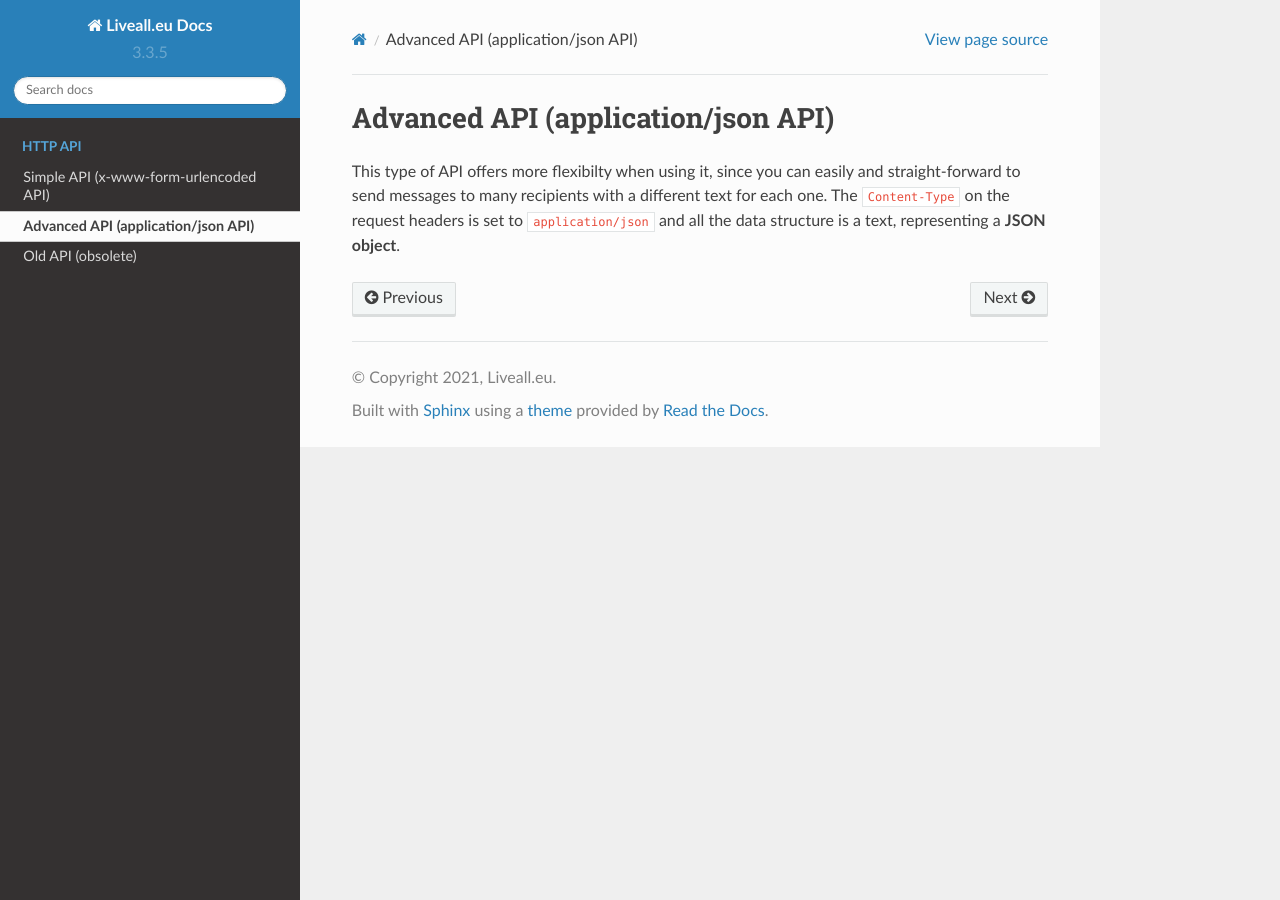
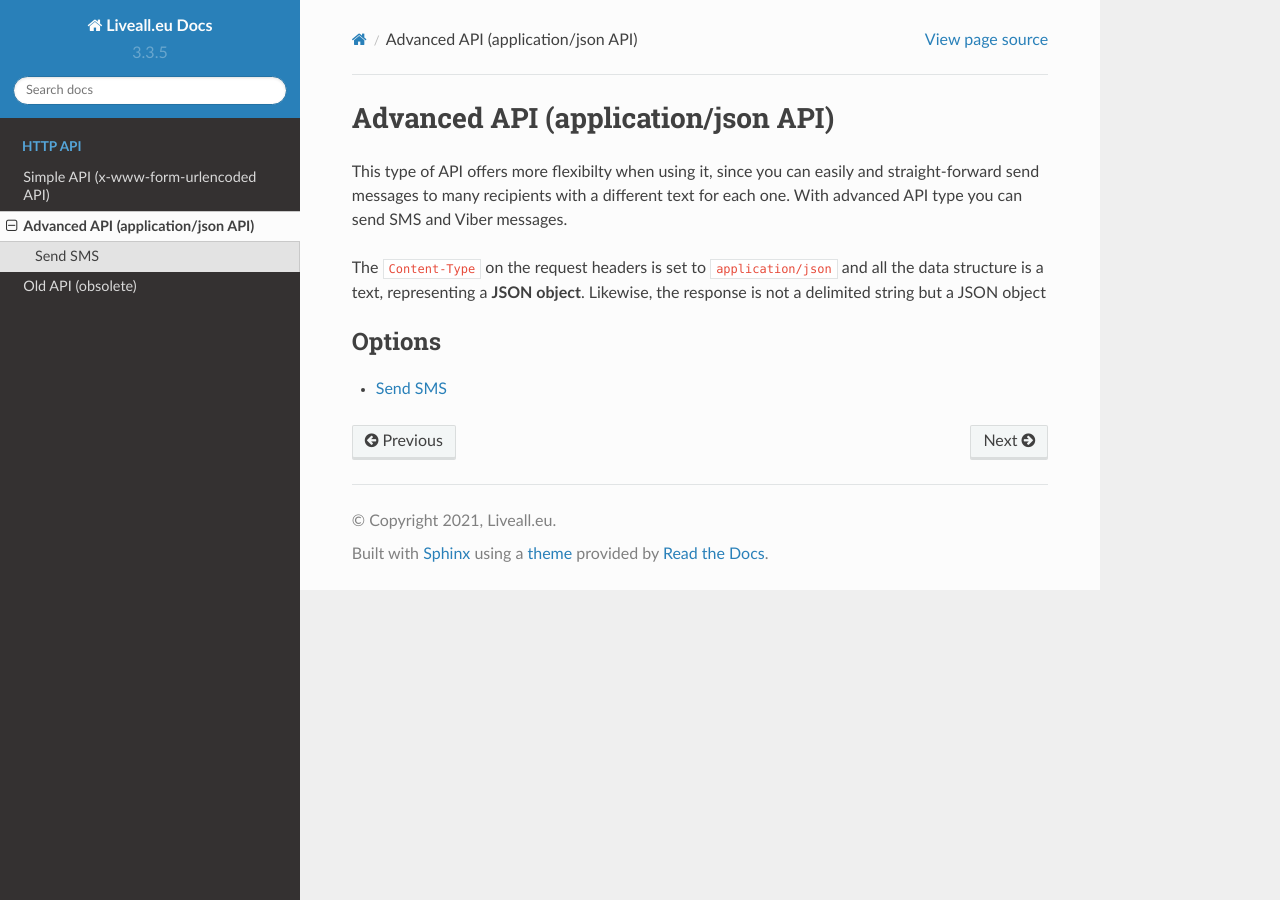
Before and after one commit to terracom/liveall.eu_docs, a Sphinx documentation site: the page built from docs/source/httpapi/application-json/index.rst, in a window 1280 px wide. Built offline with Sphinx 7.4.7 and the Read the Docs theme 2.0.0, drawn with Linux system fonts in a browser that asks for light colours.

Commit message:
202111032146

```diff
--- a/docs/source/conf.py
+++ b/docs/source/conf.py
@@ -17,6 +17,7 @@ extensions = [
     'sphinx.ext.autodoc',
     'sphinx.ext.autosummary',
     'sphinx.ext.intersphinx',
+    'sphinx.ext.autosectionlabel',
 ]
 
 # The master toctree document.
--- a/docs/source/httpapi/application-json/index.rst
+++ b/docs/source/httpapi/application-json/index.rst
@@ -1,5 +1,14 @@
 Advanced API (application/json API)
 ===================================
 
-This type of API offers more flexibilty when using it, since you can easily and straight-forward to send messages to many recipients with a different text for each one.
+This type of API offers more flexibilty when using it, since you can easily and straight-forward send messages to many recipients
+with a different text for each one. With advanced API type you can send SMS and Viber messages.
+
 The ``Content-Type`` on the request headers is set to ``application/json`` and all the data structure is a text, representing a **JSON object**.
+Likewise, the response is not a delimited string but a JSON object
+
+.. toctree::
+   :caption: Options
+   :maxdepth: 1
+
+   sendjsms
--- a/docs/source/httpapi/xwwwformurlencoded/index.rst
+++ b/docs/source/httpapi/xwwwformurlencoded/index.rst
@@ -9,6 +9,7 @@ The ``Content-Type`` on the request headers is set to ``application/x-www-form-u
    If you like to send multiple SMS with one request you are advised to use the **application/json** API, which offers more flexibility.
 
 .. toctree::
+   :caption: Options
    :maxdepth: 1
 
    smssendout
--- a/docs/source/httpapi/xwwwformurlencoded/smssendout.rst
+++ b/docs/source/httpapi/xwwwformurlencoded/smssendout.rst
@@ -52,7 +52,7 @@ Successful Response
 -------------------
 
 In case of success, for a single destination number, we get:
-  `OK ID:123456789`
+  ``OK ID:123456789``
 
 (ID: is the submitted SMS id number) and in case of multiple destinations we get something like the below:
   ``OK ID:123456787|OK ID:123456788|OK ID:123456789``
```
Also changed, not shown: docs/source/httpapi/application-json/sendjsms.rst (added, +78 -0 lines).
